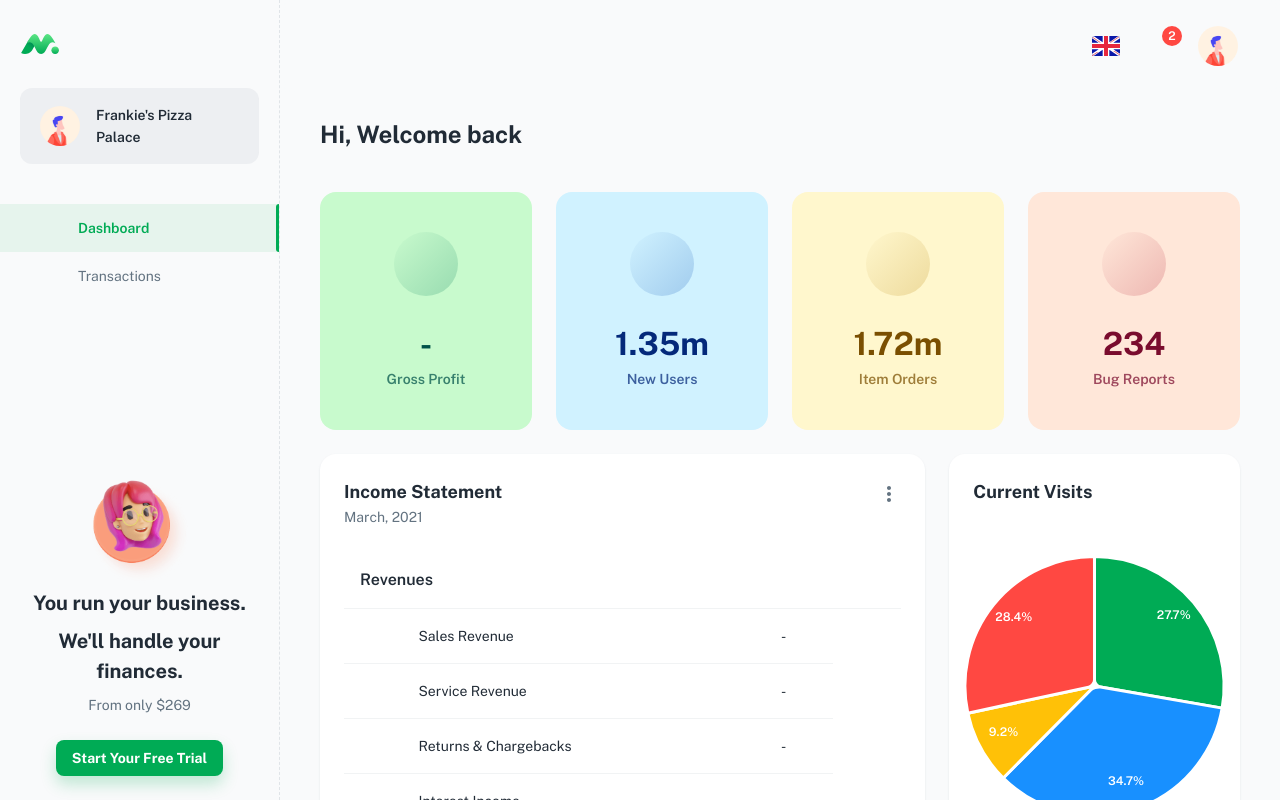
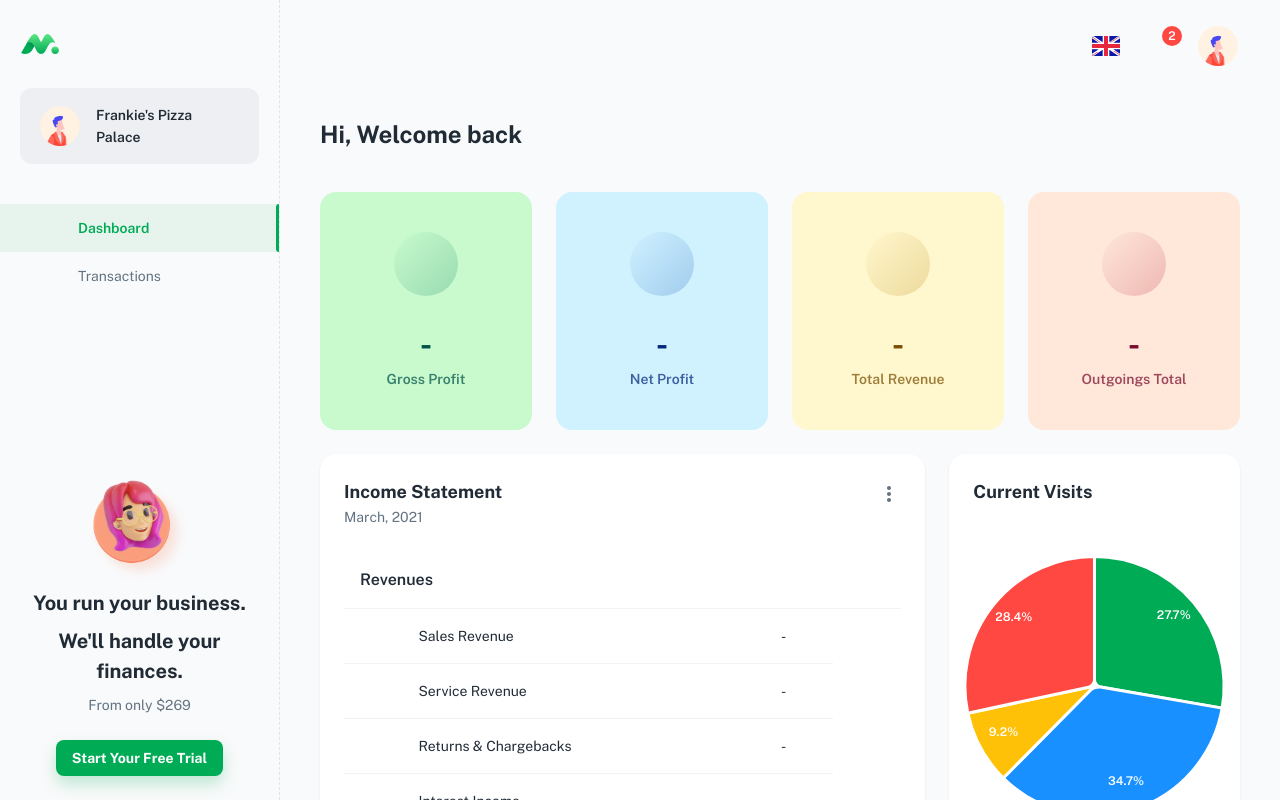
Before and after one commit to dmorgantini/bench_freepandl, a React (Create React App) app: page /dashboard/app in a window 1280 px wide. Shown: the top 800 px of the page. Built offline with nearby package versions, Linux system fonts and the light colour scheme; some icons are missing; a web font is replaced by a local one.

Commit message:
Top app updates

```diff
--- a/src/sections/@dashboard/app/AppBugReports.js
+++ b/src/sections/@dashboard/app/AppBugReports.js
@@ -5,6 +5,8 @@ import { Card, Typography } from '@mui/material';
 import { fShortenNumber } from '../../../utils/formatNumber';
 //
 import Iconify from '../../../components/Iconify';
+import { formatIncomeStatementData } from '../../../utils/formatNumber';
+import useIncomeStatement from '../../../hooks/useIncomeStatement';
 
 // ----------------------------------------------------------------------
 
@@ -37,14 +39,17 @@ const IconWrapperStyle = styled('div')(({ theme }) => ({
 const TOTAL = 234;
 
 export default function AppBugReports() {
+  const incomeStatement = useIncomeStatement();
   return (
     <RootStyle>
       <IconWrapperStyle>
-        <Iconify icon="ant-design:bug-filled" width={24} height={24} />
+        <Iconify icon="ant-design:dollar-circle-outlined" width={24} height={24} />
       </IconWrapperStyle>
-      <Typography variant="h3">{fShortenNumber(TOTAL)}</Typography>
+      <Typography variant="h3">
+        {formatIncomeStatementData(incomeStatement.costOfSales.total + incomeStatement.expenses.total)}
+        </Typography>
       <Typography variant="subtitle2" sx={{ opacity: 0.72 }}>
-        Bug Reports
+        Outgoings Total
       </Typography>
     </RootStyle>
   );
--- a/src/sections/@dashboard/app/AppItemOrders.js
+++ b/src/sections/@dashboard/app/AppItemOrders.js
@@ -5,6 +5,8 @@ import { Card, Typography } from '@mui/material';
 import { fShortenNumber } from '../../../utils/formatNumber';
 //
 import Iconify from '../../../components/Iconify';
+import { formatIncomeStatementData } from '../../../utils/formatNumber';
+import useIncomeStatement from '../../../hooks/useIncomeStatement';
 
 // ----------------------------------------------------------------------
 
@@ -37,14 +39,15 @@ const IconWrapperStyle = styled('div')(({ theme }) => ({
 const TOTAL = 1723315;
 
 export default function AppItemOrders() {
+  const incomeStatement = useIncomeStatement();
   return (
     <RootStyle>
       <IconWrapperStyle>
-        <Iconify icon="ant-design:windows-filled" width={24} height={24} />
+        <Iconify icon="ant-design:dollar-circle-outlined" width={24} height={24} />
       </IconWrapperStyle>
-      <Typography variant="h3">{fShortenNumber(TOTAL)}</Typography>
+      <Typography variant="h3">{formatIncomeStatementData(incomeStatement.revenues.total)}</Typography>
       <Typography variant="subtitle2" sx={{ opacity: 0.72 }}>
-        Item Orders
+        Total Revenue
       </Typography>
     </RootStyle>
   );
--- a/src/sections/@dashboard/app/AppNewUsers.js
+++ b/src/sections/@dashboard/app/AppNewUsers.js
@@ -5,6 +5,8 @@ import { Card, Typography } from '@mui/material';
 import { fShortenNumber } from '../../../utils/formatNumber';
 // component
 import Iconify from '../../../components/Iconify';
+import { formatIncomeStatementData } from '../../../utils/formatNumber';
+import useIncomeStatement from '../../../hooks/useIncomeStatement';
 
 // ----------------------------------------------------------------------
 
@@ -37,14 +39,15 @@ const IconWrapperStyle = styled('div')(({ theme }) => ({
 const TOTAL = 1352831;
 
 export default function AppNewUsers() {
+  const incomeStatement = useIncomeStatement();
   return (
     <RootStyle>
       <IconWrapperStyle>
-        <Iconify icon="ant-design:apple-filled" width={24} height={24} />
+        <Iconify icon="akar-icons:thumbs-up" width={24} height={24} />
       </IconWrapperStyle>
-      <Typography variant="h3">{fShortenNumber(TOTAL)}</Typography>
+      <Typography variant="h3">{formatIncomeStatementData(incomeStatement.profit.net)}</Typography>
       <Typography variant="subtitle2" sx={{ opacity: 0.72 }}>
-        New Users
+        Net Profit
       </Typography>
     </RootStyle>
   );
```
